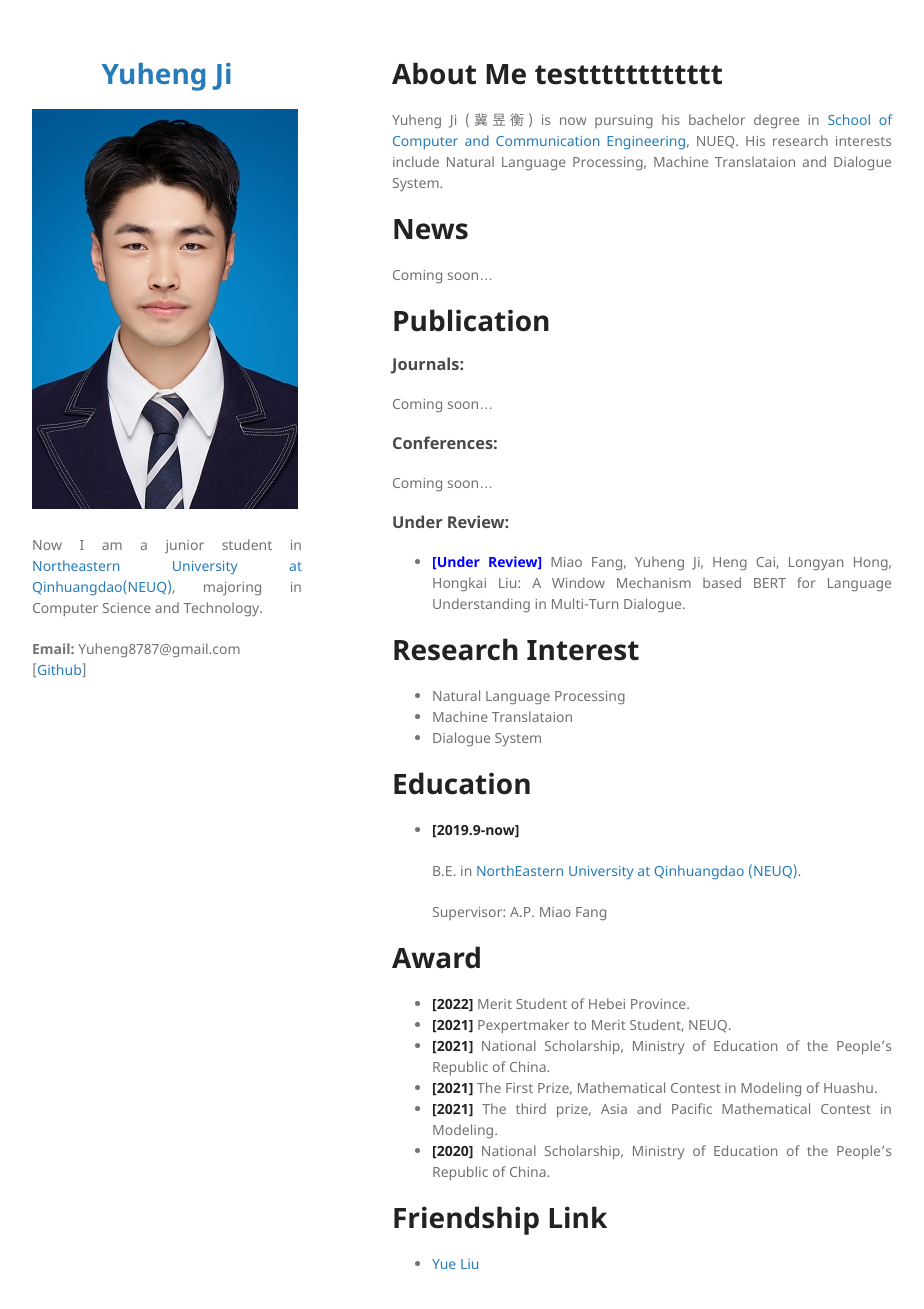
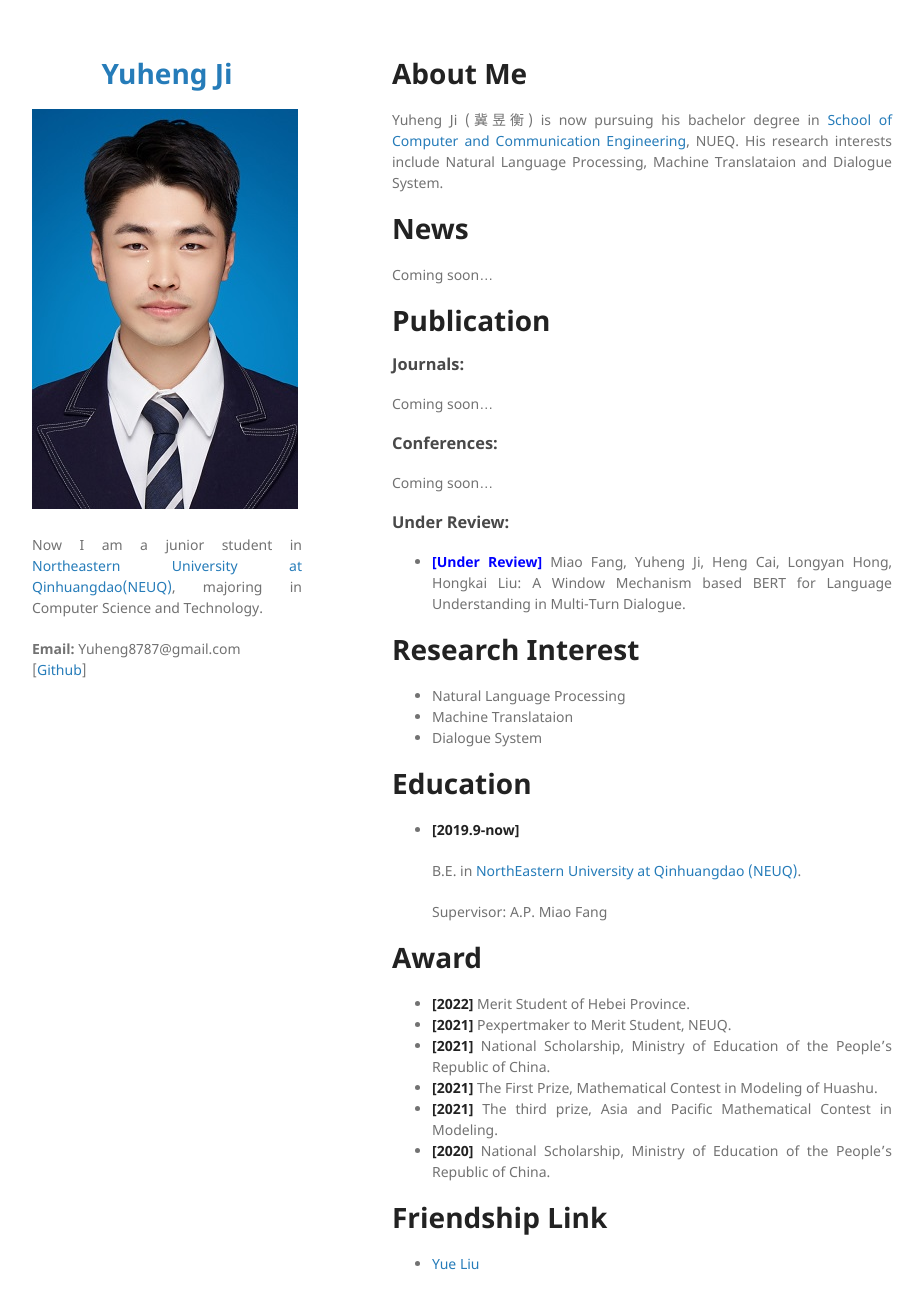
Before and after one commit to Yuheng2000/yuheng2000.github.io, a Jekyll site: the page built from index.md, in a window 1280 px wide and 1344 px high. Shown: the top 1309 px of the window, without its empty margins (178-1102 px from the left). Built offline with Jekyll 4.4.1, drawn with Linux system fonts in a browser that asks for light colours; our own code applies the rules of GitHub Pages for plain Markdown files.

Commit message:
Update index.md

```diff
--- a/index.md
+++ b/index.md
@@ -2,7 +2,7 @@
 layout: default
 ---
 
-# About Me testttttttttttt
+# About Me
 
 Yuheng Ji (冀昱衡) is now pursuing his bachelor degree in <a href="http://jsjytx.neuq.edu.cn/">School of Computer and Communication Engineering</a>, NUEQ.
 His research interests include Natural Language Processing, Machine Translataion and Dialogue System.
```
